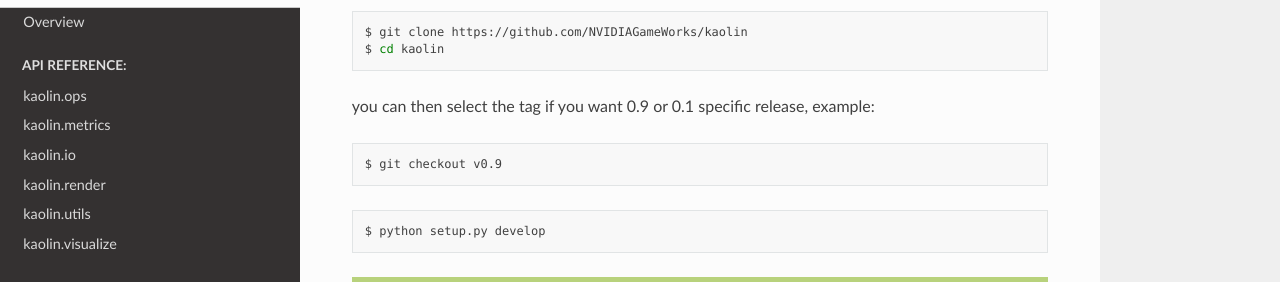
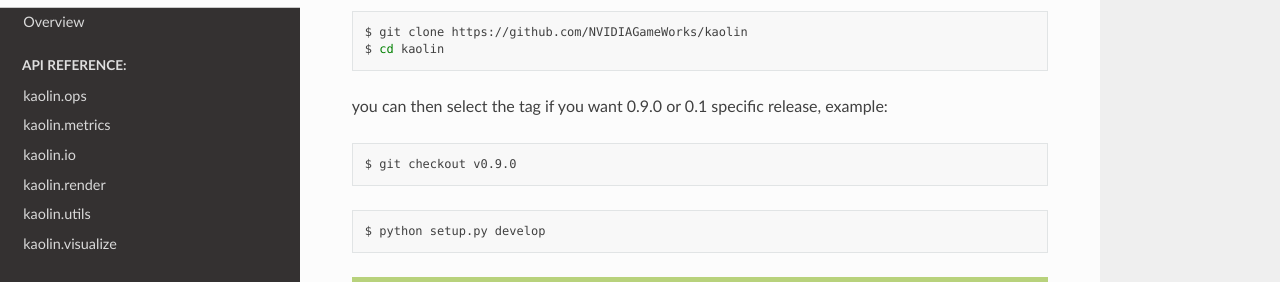
Before and after one commit to NVIDIAGameWorks/kaolin, a Sphinx documentation site: the page built from docs/notes/installation.rst, in a window 1280 px wide and 900 px high, scrolled down 796 px. Shown: the part 161-443 px from the top of the window. Built offline with Sphinx 7.4.7 and the Read the Docs theme 2.0.0, drawn with Linux system fonts in a browser that asks for light colours.

Commit message:
fix version for 0.9.0 and remove kaolin.visualize.timelapse.rst (#333)
* fix version for 0.9.0 and remove kaolin.visualize.timelapse.rst

Signed-off-by: Clement Fuji Tsang <cfujitang@nvidia.com>

* change version in setup.py

Signed-off-by: Clement Fuji Tsang <cfujitang@nvidia.com>

Co-authored-by: Clement Fuji Tsang <cfujitang@nvidia.com>

```diff
--- a/docs/notes/installation.rst
+++ b/docs/notes/installation.rst
@@ -39,11 +39,11 @@ To install the library. You must first clone the repository:
     $ git clone https://github.com/NVIDIAGameWorks/kaolin
     $ cd kaolin
 
-you can then select the tag if you want 0.9 or 0.1 specific release, example:
+you can then select the tag if you want 0.9.0 or 0.1 specific release, example:
 
 .. code-block:: bash
 
-    $ git checkout v0.9
+    $ git checkout v0.9.0
 
 .. code-block:: bash
 
--- a/setup.py
+++ b/setup.py
@@ -94,7 +94,7 @@ a comprehensive model zoo comprising many state-of-the-art 3D deep learning arch
 for future research endeavours.
 """
 
-version = '0.9'
+version = '0.9.0'
 
 
 def write_version_file():
```
Also changed, not shown: docs/modules/kaolin.visualize.rst (+6 -4 lines), docs/modules/kaolin.visualize.timelapse.rst (deleted, +0 -10 lines).
